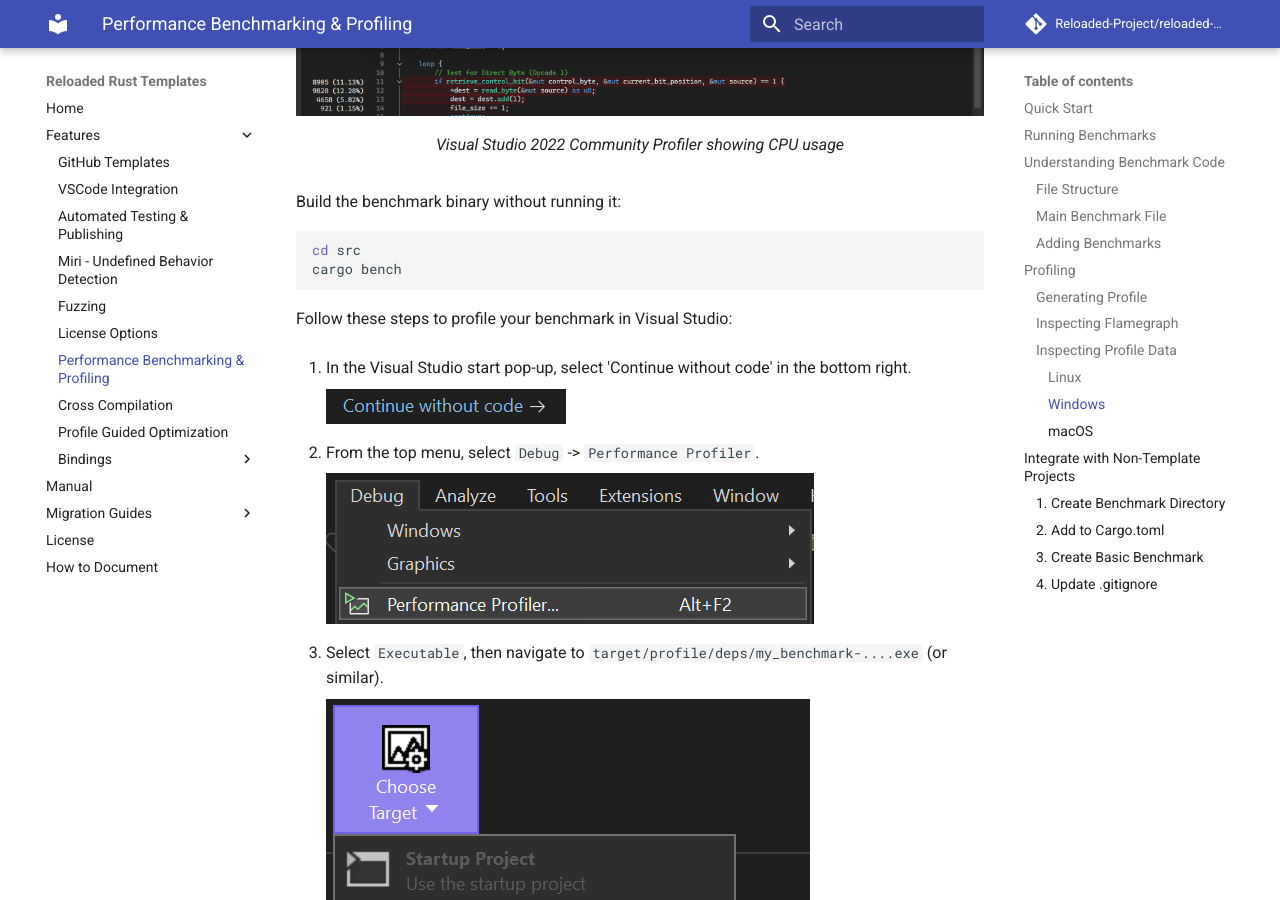
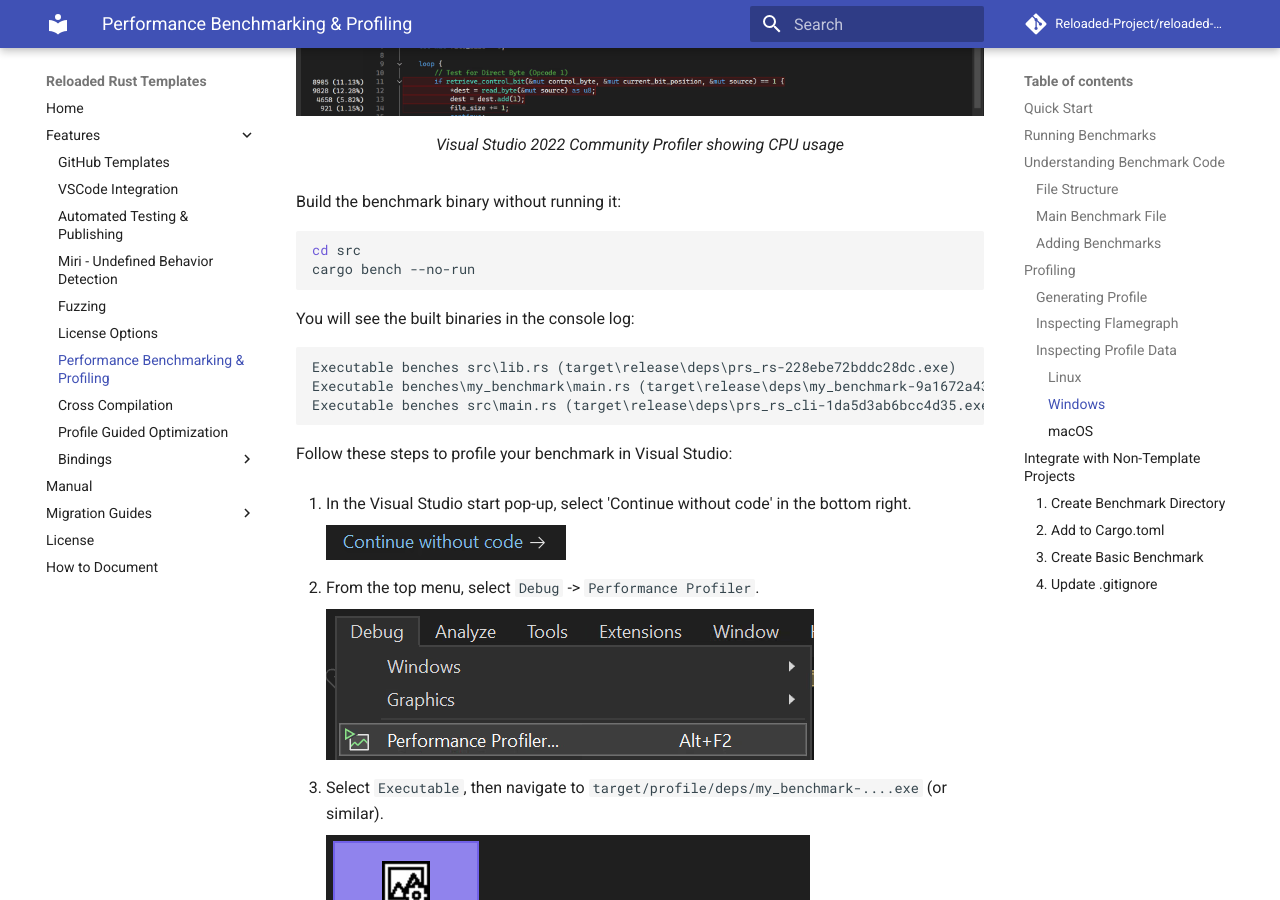
Before and after one commit to TheBestAstroNOT/reloaded-templates-rust, an MkDocs documentation site: the page built from docs/features/performance-benchmarking-profiling.md, in a window 1280 px wide and 900 px high, scrolled down 7172 px. Built offline with MkDocs 1.6.1 and Material for MkDocs 9.7.7, drawn with Linux system fonts in a browser that asks for light colours; comment, search, counter and statistics services are not loaded.

Commit message:
Improve: Visual Studio Benchmarking Steps

````diff
--- a/docs/features/performance-benchmarking-profiling.md
+++ b/docs/features/performance-benchmarking-profiling.md
@@ -233,7 +233,15 @@
 
 ```bash
 cd src
-cargo bench
+cargo bench --no-run
+```
+
+You will see the built binaries in the console log:
+
+```
+Executable benches src\lib.rs (target\release\deps\prs_rs-228ebe72bddc28dc.exe)
+Executable benches\my_benchmark\main.rs (target\release\deps\my_benchmark-9a1672a43f9d48fa.exe)
+Executable benches src\main.rs (target\release\deps\prs_rs_cli-1da5d3ab6bcc4d35.exe)
 ```
 
 Follow these steps to profile your benchmark in Visual Studio:
````
Also changed, not shown: docs/manual.md (+9 -1 lines).
